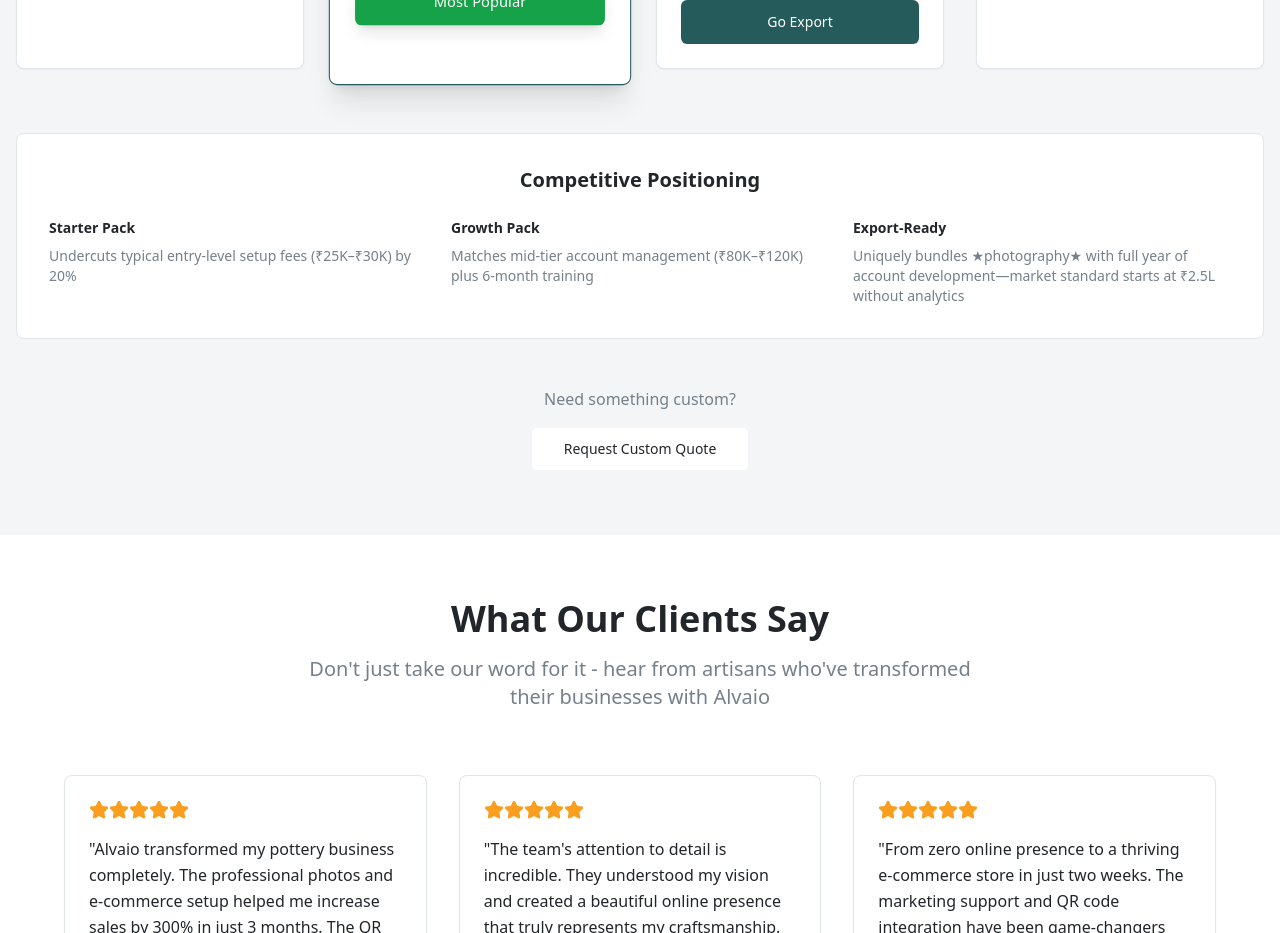
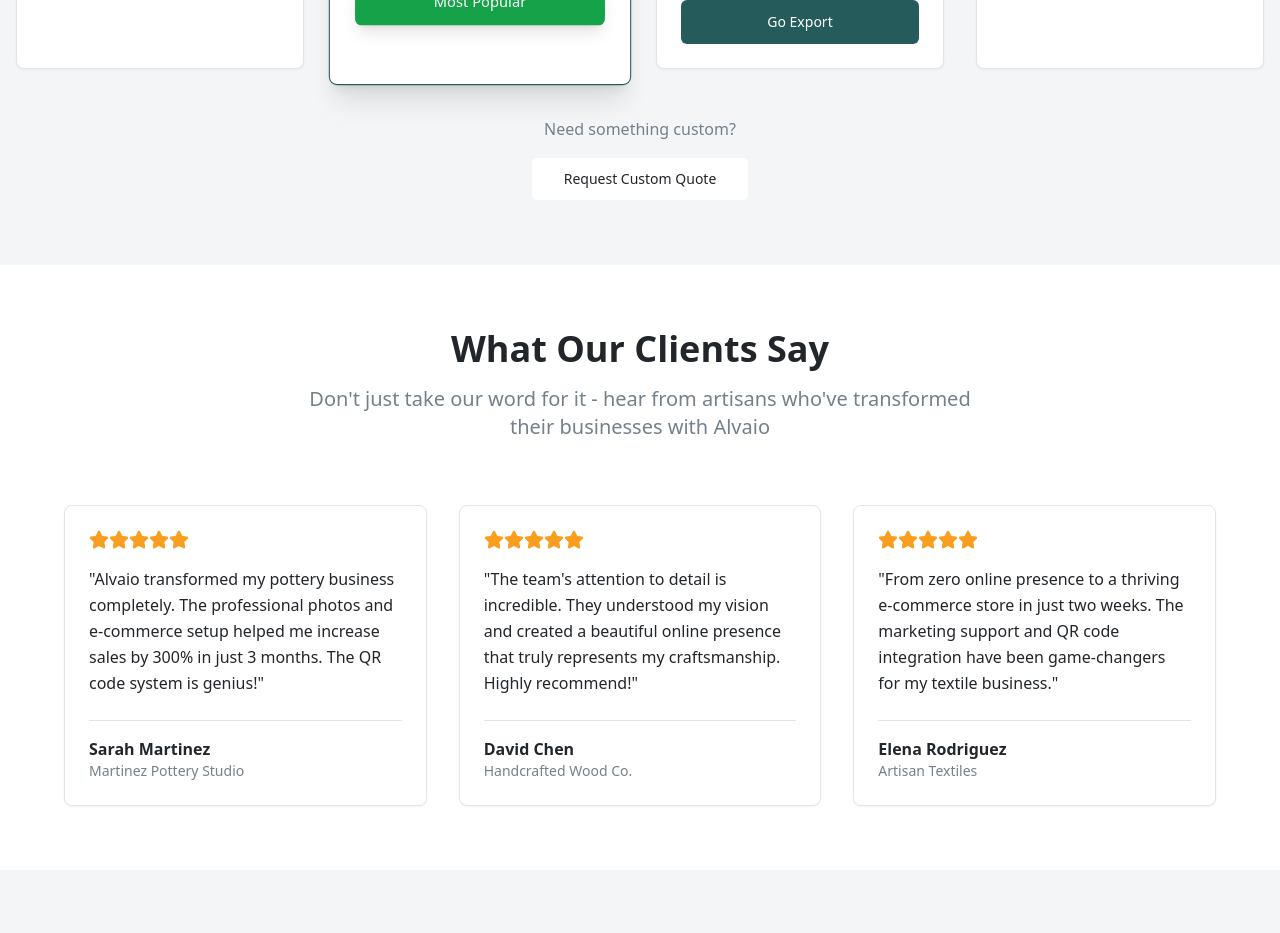
Before and after one commit to Shirrsh/saleixo-final, a React (Vite) app: page / in a window 1280 px wide. Shown: the part 4200-5133 px from the top of the page. Built offline with nearby package versions, Linux system fonts and the light colour scheme; the HTML template or start-up script is replaced by a standard one.

Commit message:
Remove competitive positioning

```diff
--- a/src/components/Packages.tsx
+++ b/src/components/Packages.tsx
@@ -155,28 +155,6 @@ const Packages = () => {
           ))}
         </div>
 
-
-        {/* Competitive Positioning */}
-        <div className="mt-16 bg-card border border-border rounded-lg p-8">
-          <h4 className="text-xl font-bold text-foreground mb-6 text-center">
-            Competitive Positioning
-          </h4>
-          <div className="grid grid-cols-1 md:grid-cols-3 gap-6 text-sm">
-            <div>
-              <h5 className="font-semibold text-foreground mb-2">Starter Pack</h5>
-              <p className="text-muted-foreground">Undercuts typical entry-level setup fees (₹25K–₹30K) by 20%</p>
-            </div>
-            <div>
-              <h5 className="font-semibold text-foreground mb-2">Growth Pack</h5>
-              <p className="text-muted-foreground">Matches mid-tier account management (₹80K–₹120K) plus 6-month training</p>
-            </div>
-            <div>
-              <h5 className="font-semibold text-foreground mb-2">Export-Ready</h5>
-              <p className="text-muted-foreground">Uniquely bundles ★photography★ with full year of account development—market standard starts at ₹2.5L without analytics</p>
-            </div>
-          </div>
-        </div>
-
         <div className="text-center mt-12">
           <p className="text-muted-foreground mb-4">Need something custom?</p>
           <Button variant="outline" size="lg" onClick={scrollToContact}>
```
